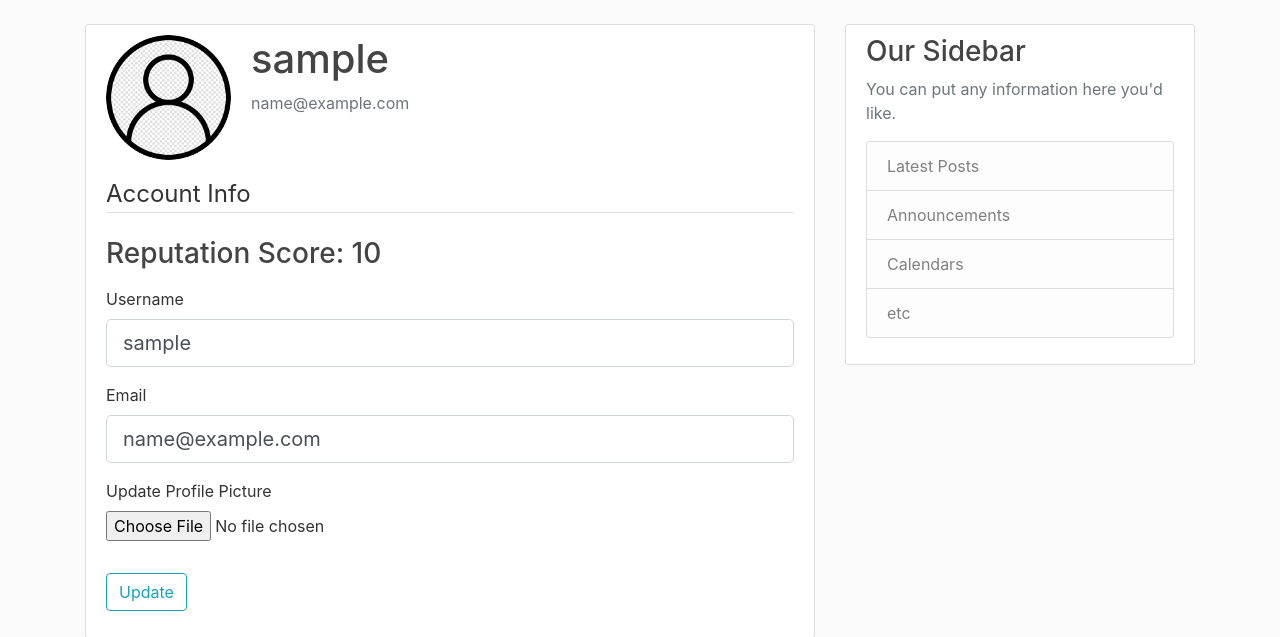
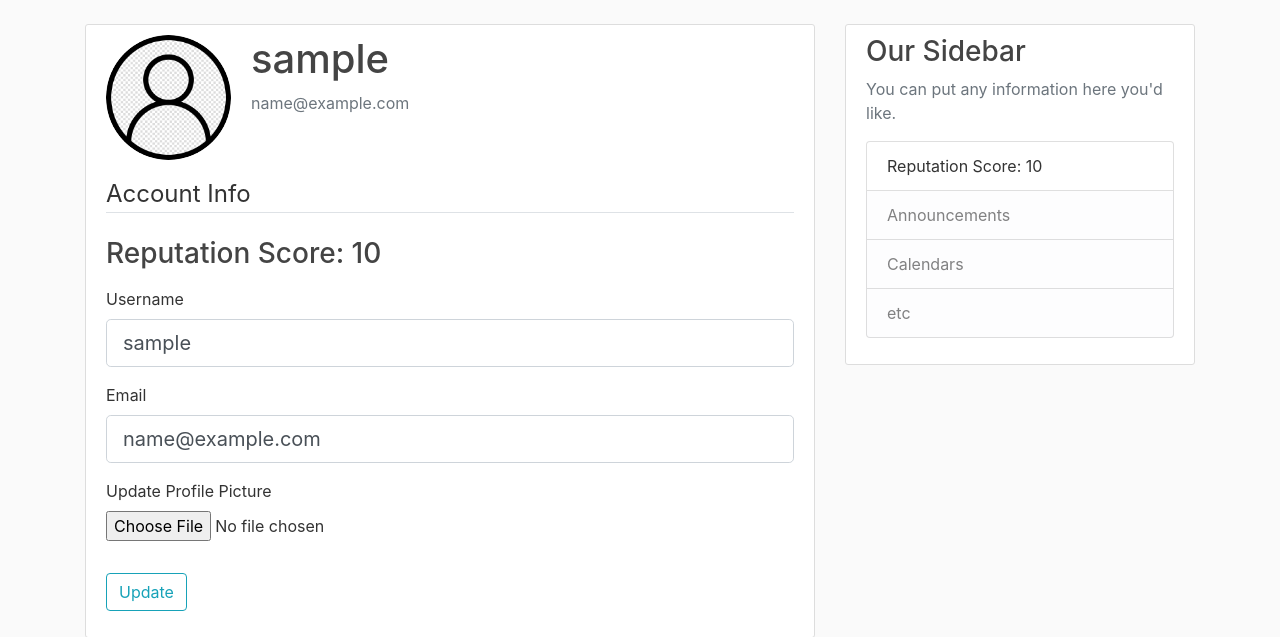
Before and after one commit to rehman000/CodeHub, a Flask app: page /account in a window 1280 px wide. Shown: the part 56-693 px from the top of the page. Run offline with Flask 2, Linux system fonts and the light colour scheme; the visitor is signed in with stand-in values (Sample User, id 1); data comes from the database, SQL or seed files in the repository; some libraries are stand-ins or nearby versions.

Commit message:
added reputation notifier in the Side Bar, this way a user doesn't have to keep going to the account page to check their reputation score. They can see it right on the side bar!

```diff
--- a/app/main/routes.py
+++ b/app/main/routes.py
@@ -13,6 +13,7 @@ def home():
     posts = Post.query.order_by(Post.date_posted.desc()).paginate(page=page, per_page=5)                            # Instead of using query.all(), I've changed this to query.paginate() ...
                                                                                                                     # By using .query.order_by(Post.date_posted.desc())  I am able to show posts in a descending order of creation.
                                                                                                                     # Translation: The newer posts will be seen on the top, while the older posts will sink to the bottom and eventually to other paginated pages!
+    # is_shown = False
     if (current_user.is_authenticated and current_user.reputation < 0):         # Feature # 6: From the Spec Sheet!
         flash('Your reputation became negative! You are being black listed!', 'danger')
         blacklist(current_user)
--- a/app/models.py
+++ b/app/models.py
@@ -61,7 +61,7 @@ class Post(db.Model):
     date_posted = db.Column(db.DateTime, nullable=False, default=datetime.utcnow)   # Each Post will have a date_posted, with DateTime set to utcnow, current time, and Null is not allowed!
     content = db.Column(db.Text, nullable=False)                                    # Each Post will have a content with no character limit, and Null is not allowed!
     user_id = db.Column(db.Integer, db.ForeignKey('user.id'), nullable=False)       # This is using the user id as a ForeignKey, each post must have an Author, so Null is not allowed!
-    rating = db.Column(db.Integer, nullable=False, default=10)
+    rating = db.Column(db.Integer, nullable=False, default=0)
 
     def __repr__(self):
         return f"Post('{self.title}','{self.date_posted}')"
--- a/app/templates/template.html
+++ b/app/templates/template.html
@@ -70,7 +70,15 @@
                     <h3>Our Sidebar</h3>
                     <p class='text-muted'>You can put any information here you'd like.
                         <ul class="list-group">
-                            <li class="list-group-item list-group-item-light">Latest Posts</li>
+                            {% if current_user.is_authenticated %}
+                                {% if current_user.reputation >= 0 %}
+                                    <li class="list-group-item list-group-item">Reputation Score: {{ current_user.reputation }}</li>
+                                {% else %}
+                                    <li class="list-group-item list-group-item" style="color: red;">Reputation Score: {{ current_user.reputation }}</li>
+                                {% endif %}
+                            {% else %}
+                                <li class="list-group-item list-group-item-light">Latest Posts</li>
+                            {% endif %}
                             <li class="list-group-item list-group-item-light">Announcements</li>
                             <li class="list-group-item list-group-item-light">Calendars</li>
                             <li class="list-group-item list-group-item-light">etc</li>
```
